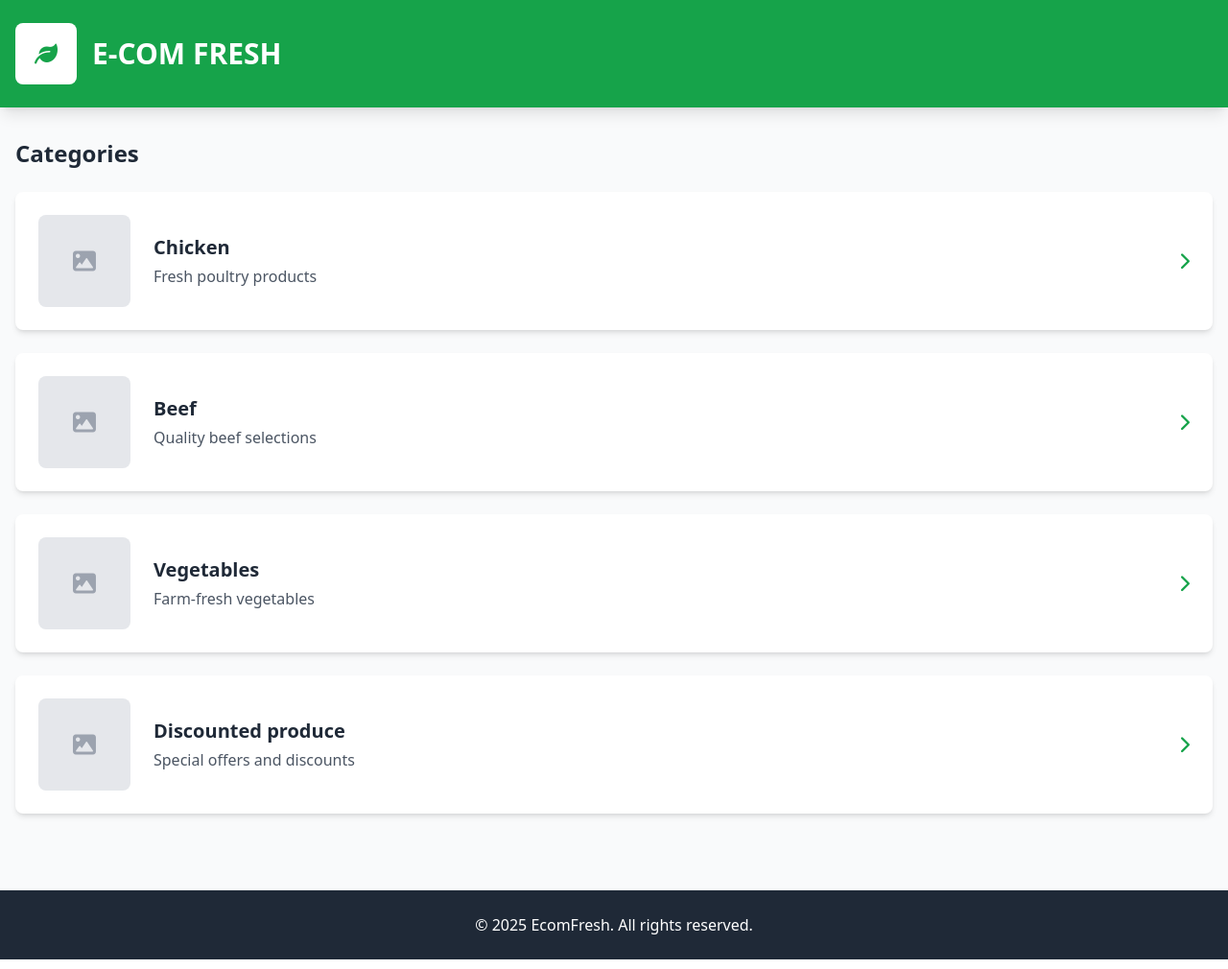
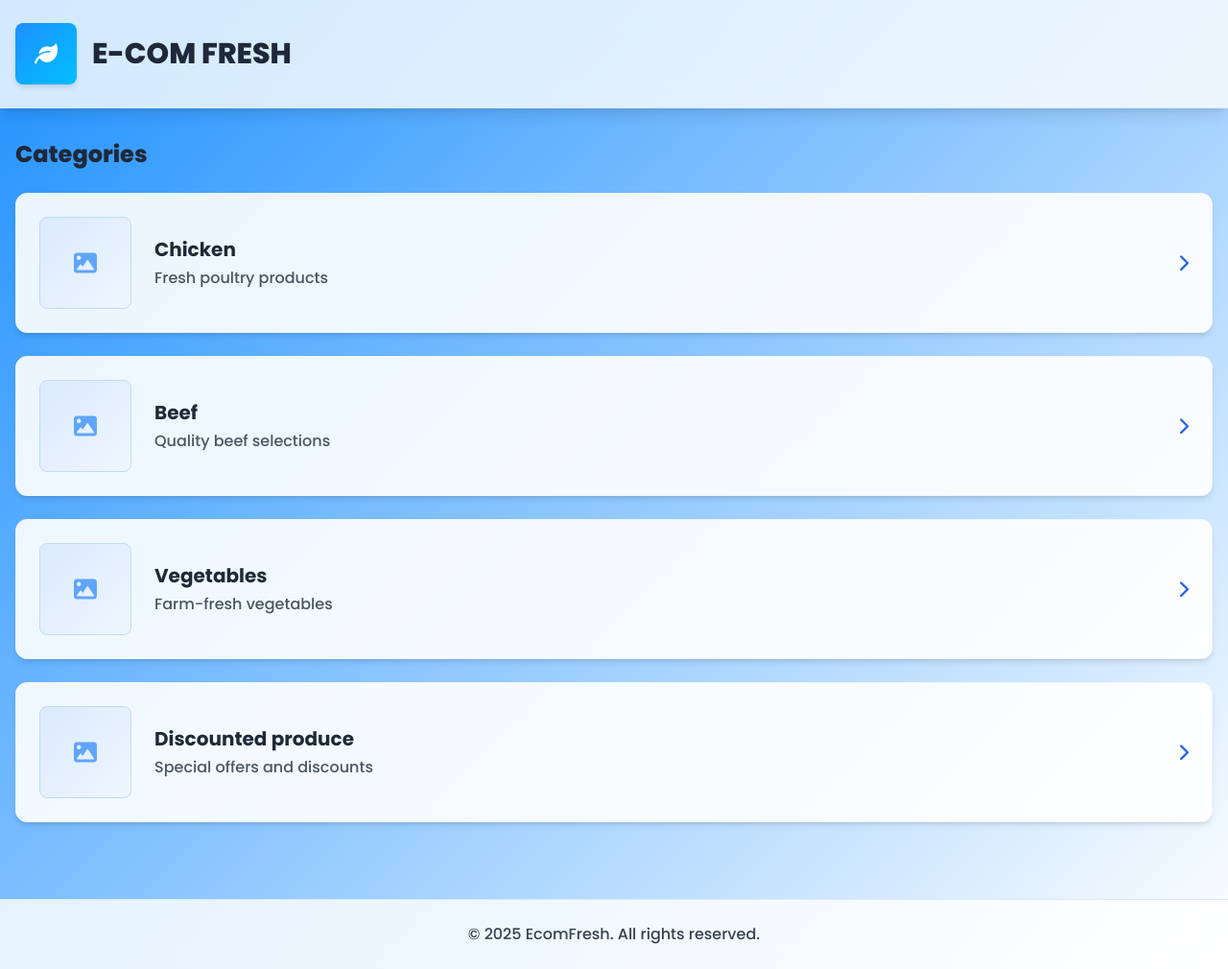
Before and after one commit to StuwiePB/EcomFresh, a Laravel app: page /customer in a window 1280 px wide. Shown: the whole page at 96% size. Run offline with Laravel 12, Linux system fonts and the light colour scheme; some libraries are stand-ins or nearby versions.

Commit message:
added poppin fonts, Blue to white gradient background, Modern glass morphism effects

```diff
--- a/resources/views/customer/main.blade.php
+++ b/resources/views/customer/main.blade.php
@@ -3,23 +3,52 @@
 <head>
     <meta charset="UTF-8">
     <meta name="viewport" content="width=device-width, initial-scale=1.0">
-    <title>EcomFresh - Fresh Products Delivered</title>
+    <title>EcomFresh</title>
+
+    <!-- Poppins Font -->
+    <link rel="preconnect" href="https://fonts.googleapis.com">
+    <link rel="preconnect" href="https://fonts.gstatic.com" crossorigin>
+    <link href="https://fonts.googleapis.com/css2?family=Poppins:wght@200;300;400;500;600;700;800;900&display=swap" rel="stylesheet">
+
+    <!-- Tailwind CSS -->
     <script src="https://cdn.tailwindcss.com"></script>
     <link href="https://cdnjs.cloudflare.com/ajax/libs/font-awesome/6.0.0/css/all.min.css" rel="stylesheet">
+
+    <!-- Custom CSS -->
+    <style>
+        body {
+            font-family: 'Poppins', sans-serif;
+            background: linear-gradient(135deg, #1e90ff 0%, #ffffff 100%);
+            min-height: 100vh;
+        }
+
+        .category-card {
+            transition: all 0.3s ease;
+        }
+
+        .category-card:hover {
+            transform: translateY(-4px);
+            box-shadow: 0 20px 25px -5px rgba(0, 0, 0, 0.1), 0 10px 10px -5px rgba(0, 0, 0, 0.04);
+        }
+
+        .logo-placeholder {
+            background: linear-gradient(135deg, #1e90ff, #00bfff);
+        }
+    </style>
 </head>
-<body class="bg-gray-50">
+<body class="min-h-screen">
     <!-- Header -->
-    <header class="bg-green-600 text-white shadow-lg">
+    <header class="bg-white/80 backdrop-blur-md shadow-lg border-b border-blue-100">
         <div class="container mx-auto px-4 py-6">
             <div class="flex items-center space-x-4">
                 <!-- Logo Placeholder -->
-                <div class="w-16 h-16 bg-white rounded-lg flex items-center justify-center">
-                    <i class="fas fa-leaf text-green-600 text-2xl"></i>
+                <div class="w-16 h-16 logo-placeholder rounded-lg flex items-center justify-center shadow-md">
+                    <i class="fas fa-leaf text-white text-2xl"></i>
                 </div>
                 <!-- App Name -->
                 <div>
-                    <h1 class="text-3xl font-bold">E-COM FRESH</h1>
-                    <p class="text-green-100"></p>
+                    <h1 class="text-3xl font-extrabold text-gray-800" style="font-family: 'Poppins', sans-serif; font-weight: 800;">E-COM FRESH</h1>
+                    <p class="text-blue-600 font-medium"></p>
                 </div>
             </div>
         </div>
@@ -29,25 +58,25 @@
     <main class="container mx-auto px-4 py-8">
         <!-- Categories Section -->
         <section>
-            <h2 class="text-2xl font-bold text-gray-800 mb-6">Categories</h2>
+            <h2 class="text-2xl font-extrabold text-gray-800 mb-6" style="font-family: 'Poppins', sans-serif; font-weight: 800;">Categories</h2>
 
             <div class="space-y-6">
                 @foreach($categories as $category)
-                <div class="bg-white rounded-lg shadow-md hover:shadow-lg transition-shadow duration-300">
+                <div class="category-card bg-white/90 backdrop-blur-sm rounded-xl shadow-md border border-blue-50">
                     <div class="flex items-center p-6">
                         <!-- Category Image Placeholder -->
-                        <div class="w-24 h-24 bg-gray-200 rounded-lg flex items-center justify-center mr-6">
-                            <i class="fas fa-image text-gray-400 text-2xl"></i>
+                        <div class="w-24 h-24 bg-gradient-to-br from-blue-100 to-blue-50 rounded-lg flex items-center justify-center mr-6 border border-blue-200">
+                            <i class="fas fa-image text-blue-400 text-2xl"></i>
                         </div>
 
                         <!-- Category Info -->
                         <div class="flex-1">
-                            <h3 class="text-xl font-semibold text-gray-800">{{ $category['name'] }}</h3>
-                            <p class="text-gray-600 mt-1">{{ $category['description'] }}</p>
+                            <h3 class="text-xl font-bold text-gray-800" style="font-family: 'Poppins', sans-serif; font-weight: 700;">{{ $category['name'] }}</h3>
+                            <p class="text-gray-600 mt-1 font-medium">{{ $category['description'] }}</p>
                         </div>
 
                         <!-- Arrow Indicator -->
-                        <div class="text-green-600">
+                        <div class="text-blue-600">
                             <i class="fas fa-chevron-right text-lg"></i>
                         </div>
                     </div>
@@ -58,9 +87,9 @@
     </main>
 
     <!-- Footer -->
-    <footer class="bg-gray-800 text-white mt-12">
+    <footer class="bg-white/80 backdrop-blur-md border-t border-blue-100 mt-12">
         <div class="container mx-auto px-4 py-6 text-center">
-            <p>&copy; 2025 EcomFresh. All rights reserved.</p>
+            <p class="text-gray-700 font-medium">&copy; 2025 EcomFresh. All rights reserved.</p>
         </div>
     </footer>
 </body>
```
